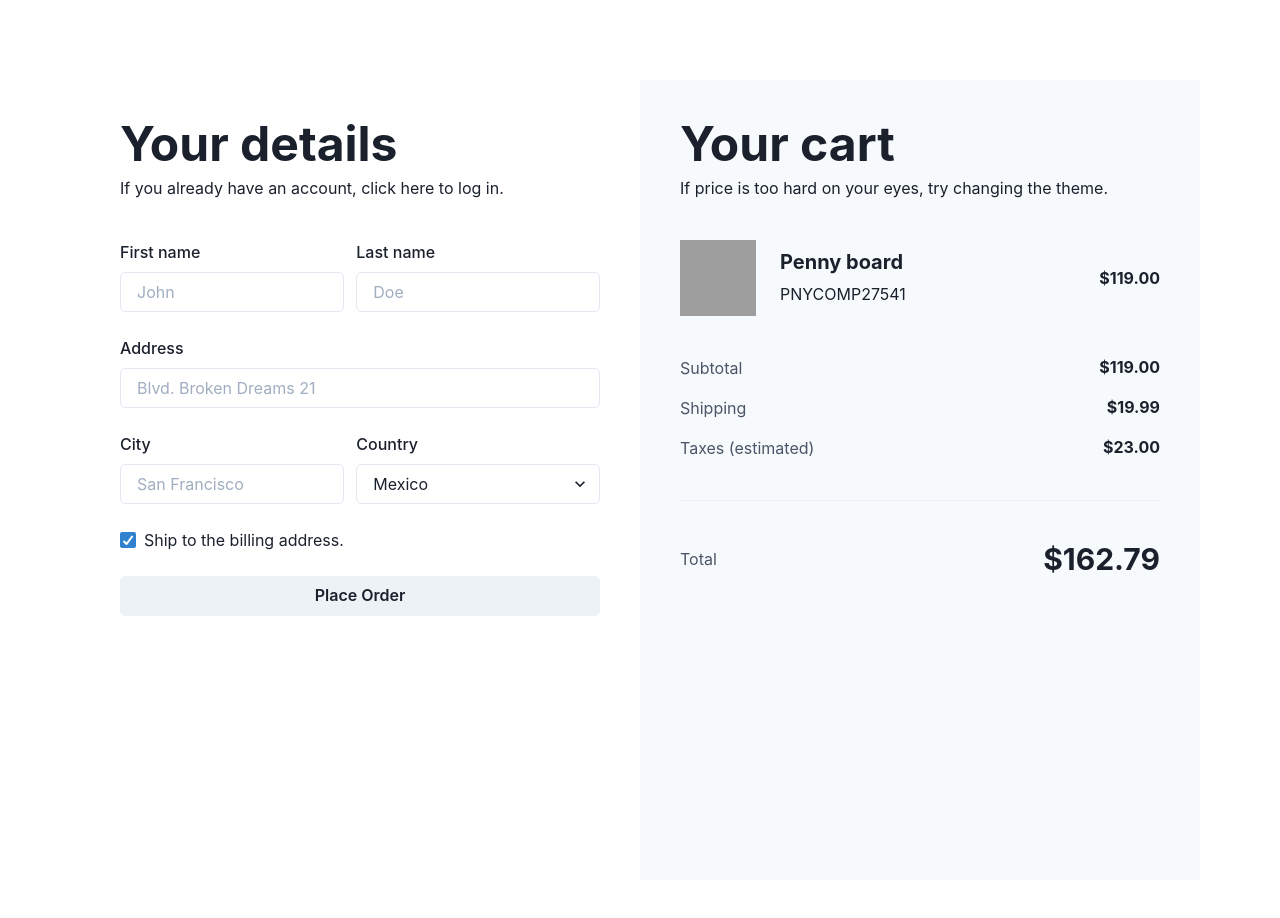
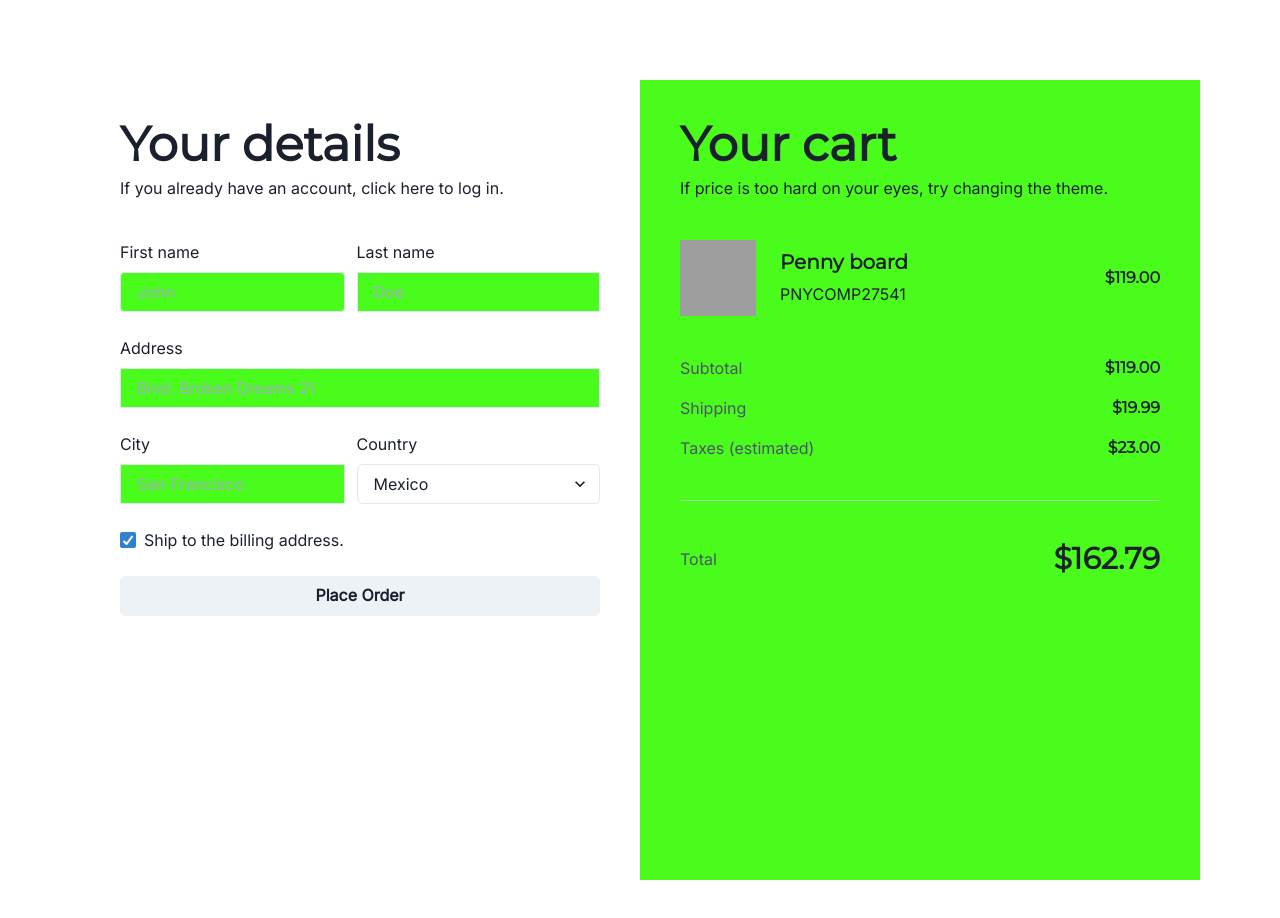
Before and after one commit to yvone/CRA-chakra-ts, a React (Create React App) app: page / in a window 1280 px wide. Shown: the top 918 px of the page. Built offline with nearby package versions, Linux system fonts and the light colour scheme; grey boxes are pictures that could not be loaded.

Commit message:
Custom theme

```diff
--- a/src/components/Cart/cart.component.tsx
+++ b/src/components/Cart/cart.component.tsx
@@ -7,10 +7,13 @@ import {
 	AspectRatio,
 	Image,
 	Divider,
+	useBreakpointValue,
 } from "@chakra-ui/react";
 import { IPropTypes } from './cart.types';
 
 function Cart(props: IPropTypes): JSX.Element {
+	const background = useBreakpointValue({ base: "white", sm: "gray.200" });
+
 	return (
 		<VStack
 			h="full"
@@ -18,7 +21,7 @@ function Cart(props: IPropTypes): JSX.Element {
 			p={10}
 			spacing={10}
 			alignItems="flex-start"
-			bg="gray.50"
+			bg="wtw.200"
 		>
 			<VStack alignItems="flex-start" p={0}>
 				<Heading size="2xl">Your cart</Heading>
--- a/src/components/Details/details.component.tsx
+++ b/src/components/Details/details.component.tsx
@@ -16,6 +16,7 @@ import {
 import { IPropTypes } from './details.types';
 
 function Details(props: IPropTypes): JSX.Element {
+	const colSpan = { base: 2, md: 1 };
 	return (
 		<VStack
 			h="full"
@@ -30,14 +31,14 @@ function Details(props: IPropTypes): JSX.Element {
 			</VStack>
 
 			<Grid column={2} columnGap={3} rowGap={6} w="full">
-				<GridItem colSpan={1}>
+				<GridItem colSpan={colSpan}>
 					<FormControl>
 						<FormLabel>First name</FormLabel>
-						<Input placeholder="John" />
+						<Input placeholder="John" borderRadius="4px" />
 					</FormControl>
 				</GridItem>
 
-				<GridItem colSpan={1}>
+				<GridItem colSpan={colSpan}>
 					<FormControl>
 						<FormLabel>Last name</FormLabel>
 						<Input placeholder="Doe" />
@@ -51,14 +52,14 @@ function Details(props: IPropTypes): JSX.Element {
 					</FormControl>
 				</GridItem>
 
-				<GridItem colSpan={1}>
+				<GridItem colSpan={colSpan}>
 					<FormControl>
 						<FormLabel>City</FormLabel>
 						<Input placeholder="San Francisco" />
 					</FormControl>
 				</GridItem>
 
-				<GridItem colSpan={1}>
+				<GridItem colSpan={colSpan}>
 					<FormControl>
 						<FormLabel>Country</FormLabel>
 						<Select>
--- a/src/index.tsx
+++ b/src/index.tsx
@@ -6,10 +6,11 @@ import {
   ColorModeScript,
   ChakraProvider,
   CSSReset,
-  theme,
 } from "@chakra-ui/react"
 
 import { App } from "./pages/App"
+import './styles.css';
+import theme from './theme';
 
 ReactDOM.render(
   <React.StrictMode>
--- a/src/pages/App/App.page.tsx
+++ b/src/pages/App/App.page.tsx
@@ -7,8 +7,8 @@ import {
 import { Details, Cart } from '../../components';
 
 export const App = () => (
-	<Container maxWidth="container.xl" p={20}>
-		<Flex h="100vh">
+	<Container maxWidth="container.xl" p={[0, 5, 20]}>
+		<Flex h="100vh" direction={{ base: "column", md: "row" }} >
 			<Details />
 			<Cart />
 		</Flex>
--- /dev/null
+++ b/src/styles.css
@@ -0,0 +1 @@
+@import url('https://fonts.googleapis.com/css2?family=Inter&family=Montserrat&display=swap');
--- /dev/null
+++ b/src/theme.js
@@ -0,0 +1,30 @@
+import { extendTheme, theme as base } from '@chakra-ui/react';
+
+const theme = extendTheme({
+	fonts: {
+		heading: `Montserrat, ${base.fonts.heading}`,
+		body: `Inter, ${base.fonts.body}`,
+	},
+	colors: {
+		wtw: {
+			200: '#4afc1c',
+		}
+	},
+	components: {
+		Input: {
+			variants: {
+				outline: {
+					field: {
+						backgroundColor: '#4afc1c',
+						borderRadius: 0,
+						_focus: {
+							backgroundColor: 'red',
+						}
+					},
+				},
+			},
+		},
+	}
+});
+
+export default theme;
```
